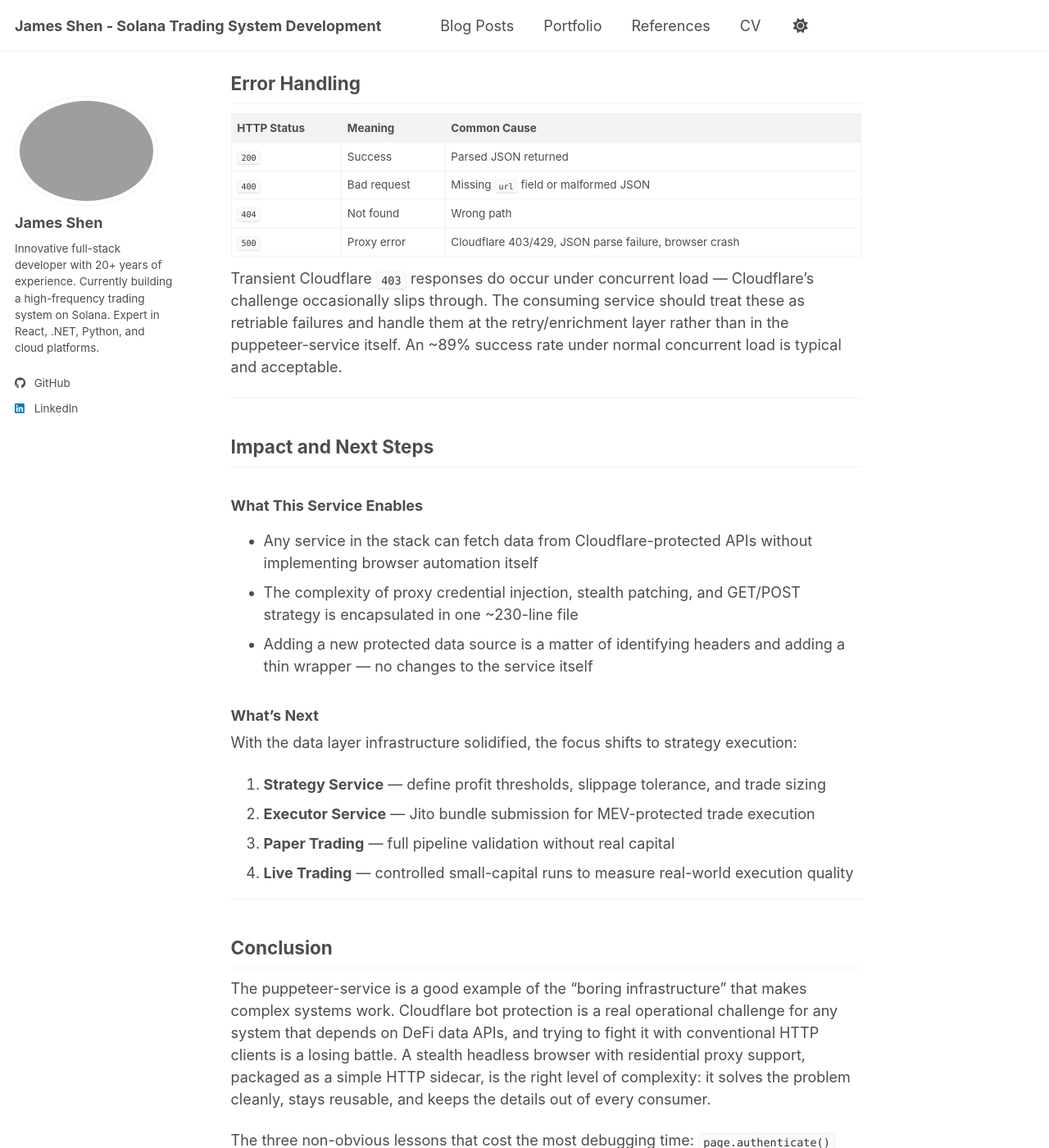
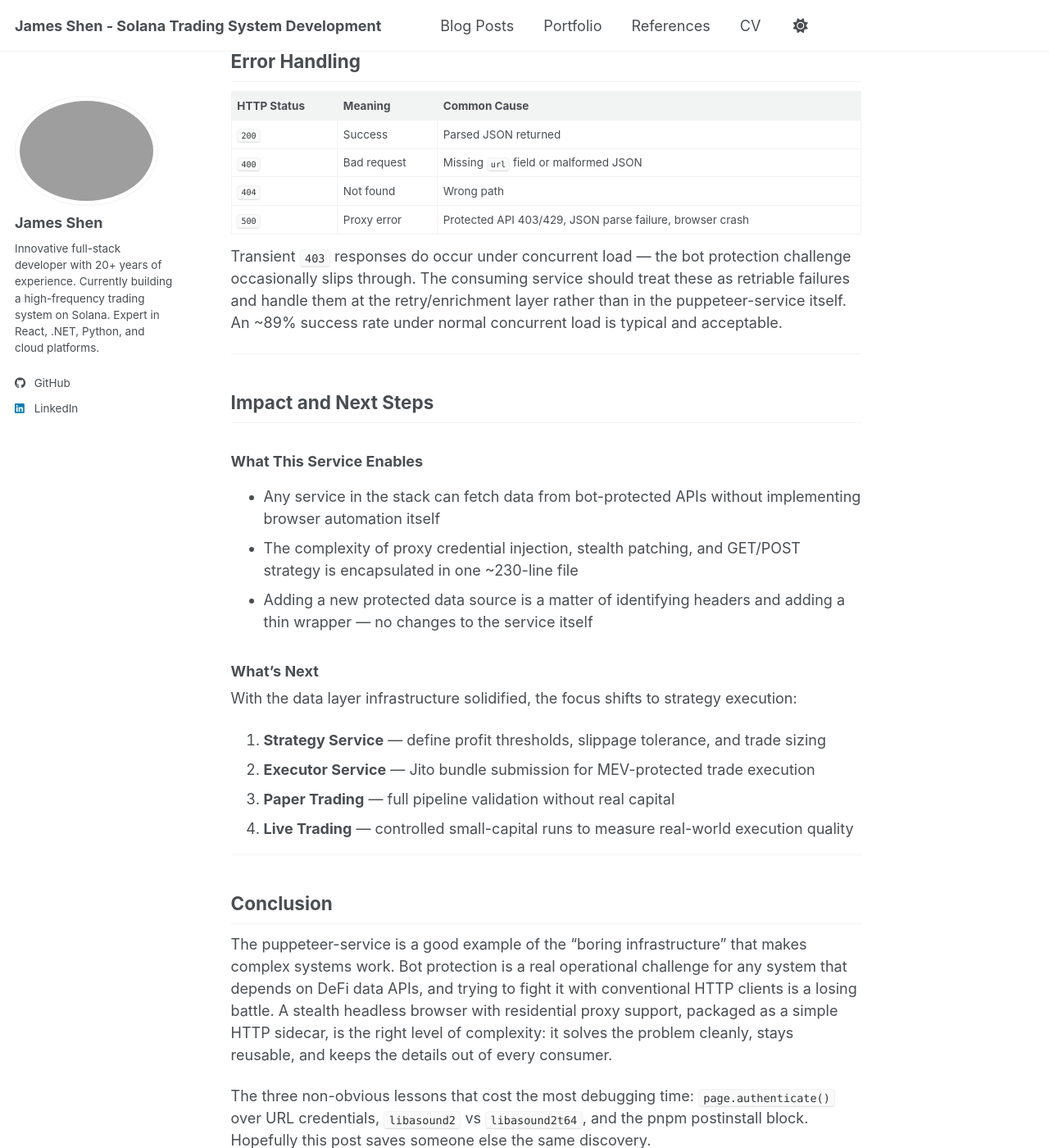
Before and after one commit to guidebee/guidebee.github.io, a Jekyll site: the page built from _posts/2026-03-06-puppeteer-service-cloudflare-bypass-stealth-browser-microservice.md, in a window 1280 px wide and 1400 px high, scrolled down 15104 px. Shown: the whole window at 82% size. Built offline with Jekyll 4.4.1, drawn with Linux system fonts in a browser that asks for light colours; a script bundle is joined from its source files by our own code; library files that are not in the unit come from our copies; some of the changed text lies outside the part shown.

Commit message:
add pupperteer service

````diff
--- a/_posts/2026-03-06-puppeteer-service-cloudflare-bypass-stealth-browser-microservice.md
+++ b/_posts/2026-03-06-puppeteer-service-cloudflare-bypass-stealth-browser-microservice.md
@@ -1,6 +1,6 @@
 ---
 layout: single
-title: "Puppeteer Service: A Stealth Browser Microservice for Cloudflare-Protected APIs"
+title: "Puppeteer Service: A Stealth Browser Microservice for Bot-Protected APIs"
 date: 2026-03-06
 permalink: /posts/2026/03/puppeteer-service-cloudflare-bypass-stealth-browser-microservice/
 categories:
@@ -12,9 +12,8 @@
   - typescript
   - architecture
   - puppeteer
-  - cloudflare
   - microservice
-excerpt: "How we built a headless Chromium microservice with puppeteer-extra-plugin-stealth and residential proxy support to reliably fetch data from Cloudflare-protected DeFi APIs — and the non-obvious design decisions that made it work."
+excerpt: "How we built a headless Chromium microservice with puppeteer-extra-plugin-stealth and residential proxy support to reliably fetch data from bot-protected DeFi APIs — and the non-obvious design decisions that made it work."
 ---
 
 ## Disclaimer
@@ -30,23 +29,23 @@
 ## TL;DR
 
 - Built a small TypeScript HTTP microservice (`puppeteer-service`) that routes any URL fetch through a stealth headless Chromium browser
-- Solves Cloudflare bot protection that blocks all conventional HTTP clients
+- Solves bot protection that blocks all conventional HTTP clients
 - Uses `puppeteer-extra-plugin-stealth` to defeat browser fingerprinting, and CDP `page.authenticate()` to supply residential proxy credentials (the only method Chrome actually honours)
 - Supports both GET and POST methods via a clean `POST /fetch` JSON API
 - Deploys as a Docker sidecar — any service in the stack can delegate a protected fetch to it
 
 ---
 
-## The Problem: Cloudflare vs. Direct HTTP Clients
+## The Problem: Bot Protection vs. Direct HTTP Clients
 
-Many DeFi data APIs sit behind Cloudflare's bot protection. The challenge isn't just a simple `403` — Cloudflare runs a JavaScript fingerprinting challenge that detects:
+Many DeFi data APIs sit behind bot protection systems that run JavaScript fingerprinting challenges. These systems detect:
 
 - The `navigator.webdriver` flag set by Selenium/Puppeteer
 - Missing browser plugins expected in a normal user session
 - Canvas and WebGL fingerprint anomalies typical of headless environments
-- IP reputation (datacenter IPs are blocked; residential IPs are allowed)
+- IP reputation (datacenter IPs are flagged; residential IPs are allowed)
 
-A plain `fetch()` or `axios` call from a Node.js process gets blocked immediately. Even off-the-shelf bypass tools like **FlareSolverr v3** fail when combined with proxy services, because Chrome's `--proxy-server` flag silently ignores embedded `user:pass@` credentials in newer versions — producing `ERR_NO_SUPPORTED_PROXIES` with no useful error message.
+A plain `fetch()` or `axios` call from a Node.js process gets blocked immediately. Even off-the-shelf browser automation tools fail when combined with proxy services, because Chrome's `--proxy-server` flag silently ignores embedded `user:pass@` credentials in newer versions — producing `ERR_NO_SUPPORTED_PROXIES` with no useful error message.
 
 We needed a reliable, reusable solution that any service in the trading stack could delegate to.
 
@@ -80,7 +79,7 @@
         Protected API endpoint
 ```
 
-The caller never deals with browsers, proxies, or Cloudflare. It just calls `POST /fetch`.
+The caller never deals with browsers, proxies, or bot protection. It just calls `POST /fetch`.
 
 ---
 
@@ -190,7 +189,7 @@
 
 The two HTTP methods need fundamentally different approaches because `page.goto()` cannot send a request body.
 
-**GET requests** — use `page.goto()` which triggers the full page lifecycle, including Cloudflare's JavaScript challenge resolution:
+**GET requests** — use `page.goto()` which triggers the full page lifecycle, including any JavaScript challenge resolution:
 
 ```typescript
 if (method === "GET") {
@@ -213,7 +212,7 @@
 }
 ```
 
-The `waitUntil: "networkidle0"` option is important — it waits until the network is idle, which gives Cloudflare's challenge scripts enough time to complete before we read the response.
+The `waitUntil: "networkidle0"` option is important — it waits until the network is idle, which gives any challenge scripts enough time to complete before we read the response.
 
 **POST requests** — navigate to `about:blank` first (to initialise the browser context with the proxy and stealth patches), then call `fetch()` from inside the browser via `page.evaluate()`:
 
@@ -247,7 +246,7 @@
 }
 ```
 
-Executing `fetch()` inside `page.evaluate()` means the request goes out through the browser's networking stack — the residential proxy is in effect, and the stealth plugin has already patched the browser context. The caller gets a POST with a body, through the proxy, with full Cloudflare bypass.
+Executing `fetch()` inside `page.evaluate()` means the request goes out through the browser's networking stack — the residential proxy is in effect, and the stealth plugin has already patched the browser context. The caller gets a POST with a body, through the proxy, with full bot protection bypass.
 
 ### The HTTP Server
 
@@ -343,7 +342,7 @@
   return res.json();
 }
 
-// Example: POST to a GraphQL API behind Cloudflare
+// Example: POST to a GraphQL API behind a protected endpoint
 const data = await fetchViaChrome({
   url: "https://some-protected-api.io/graphql",
   method: "POST",
@@ -395,7 +394,7 @@
 # Health check
 curl http://localhost:3001/health
 
-# GET a Cloudflare-protected JSON endpoint
+# GET a bot-protected JSON endpoint
 curl -s -X POST http://localhost:3001/fetch \
   -H "Content-Type: application/json" \
   -d '{
@@ -537,17 +536,17 @@
 
 ### Why `document.body.innerText` for GET Responses
 
-When Chrome navigates to a URL that returns `Content-Type: application/json`, it renders a built-in JSON viewer — the raw JSON is available as `document.body.innerText`. This is simpler than intercepting the network response at the CDP level, and it works reliably whether the Cloudflare challenge fired or not.
+When Chrome navigates to a URL that returns `Content-Type: application/json`, it renders a built-in JSON viewer — the raw JSON is available as `document.body.innerText`. This is simpler than intercepting the network response at the CDP level, and it works reliably whether a bot protection challenge fired or not.
 
 ### Why `puppeteer-extra-plugin-stealth`
 
-Cloudflare's detection checks for:
+Bot protection systems typically check for:
 - `navigator.webdriver === true` (set by default in Puppeteer)
 - Absence of browser plugins (headless has none)
 - Canvas/WebGL fingerprint anomalies
 - Chrome's `languages` property being empty
 
-The stealth plugin patches all of these to match a real user session. Without it, Cloudflare blocks the request even through a residential proxy.
+The stealth plugin patches all of these to match a real user session. Without it, the protection layer blocks the request even through a residential proxy.
 
 ### Proxy Credentials via CDP
 
@@ -557,7 +556,7 @@
 
 ## Onboarding a New Protected API
 
-When adding a new Cloudflare-protected data source:
+When adding a new bot-protected data source:
 
 1. **Identify the correct headers** — open browser DevTools, filter Network by XHR/Fetch, find the real API call, copy `Origin`, `Referer`, `Accept`, and any auth headers.
 
@@ -581,9 +580,9 @@
 | `200` | Success | Parsed JSON returned |
 | `400` | Bad request | Missing `url` field or malformed JSON |
 | `404` | Not found | Wrong path |
-| `500` | Proxy error | Cloudflare 403/429, JSON parse failure, browser crash |
+| `500` | Proxy error | Protected API 403/429, JSON parse failure, browser crash |
 
-Transient Cloudflare `403` responses do occur under concurrent load — Cloudflare's challenge occasionally slips through. The consuming service should treat these as retriable failures and handle them at the retry/enrichment layer rather than in the puppeteer-service itself. An ~89% success rate under normal concurrent load is typical and acceptable.
+Transient `403` responses do occur under concurrent load — the bot protection challenge occasionally slips through. The consuming service should treat these as retriable failures and handle them at the retry/enrichment layer rather than in the puppeteer-service itself. An ~89% success rate under normal concurrent load is typical and acceptable.
 
 ---
 
@@ -591,7 +590,7 @@
 
 ### What This Service Enables
 
-- Any service in the stack can fetch data from Cloudflare-protected APIs without implementing browser automation itself
+- Any service in the stack can fetch data from bot-protected APIs without implementing browser automation itself
 - The complexity of proxy credential injection, stealth patching, and GET/POST strategy is encapsulated in one ~230-line file
 - Adding a new protected data source is a matter of identifying headers and adding a thin wrapper — no changes to the service itself
 
@@ -608,7 +607,7 @@
 
 ## Conclusion
 
-The puppeteer-service is a good example of the "boring infrastructure" that makes complex systems work. Cloudflare bot protection is a real operational challenge for any system that depends on DeFi data APIs, and trying to fight it with conventional HTTP clients is a losing battle. A stealth headless browser with residential proxy support, packaged as a simple HTTP sidecar, is the right level of complexity: it solves the problem cleanly, stays reusable, and keeps the details out of every consumer.
+The puppeteer-service is a good example of the "boring infrastructure" that makes complex systems work. Bot protection is a real operational challenge for any system that depends on DeFi data APIs, and trying to fight it with conventional HTTP clients is a losing battle. A stealth headless browser with residential proxy support, packaged as a simple HTTP sidecar, is the right level of complexity: it solves the problem cleanly, stays reusable, and keeps the details out of every consumer.
 
 The three non-obvious lessons that cost the most debugging time: `page.authenticate()` over URL credentials, `libasound2` vs `libasound2t64`, and the pnpm postinstall block. Hopefully this post saves someone else the same discovery.
 
@@ -635,4 +634,4 @@
 - **GitHub**: [guidebee/solana-trading-system](https://github.com/guidebee/solana-trading-system)
 - **LinkedIn**: [James Shen](https://www.linkedin.com/in/james-shen-5190926/)
 
-*This is post #26 in the Solana Trading System development series. A deep dive into the puppeteer-service: a stealth headless Chromium microservice that enables any service in the trading stack to fetch data from Cloudflare-protected DeFi APIs through a clean HTTP sidecar.*
+*This is post #26 in the Solana Trading System development series. A deep dive into the puppeteer-service: a stealth headless Chromium microservice that enables any service in the trading stack to fetch data from bot-protected DeFi APIs through a clean HTTP sidecar.*
````
